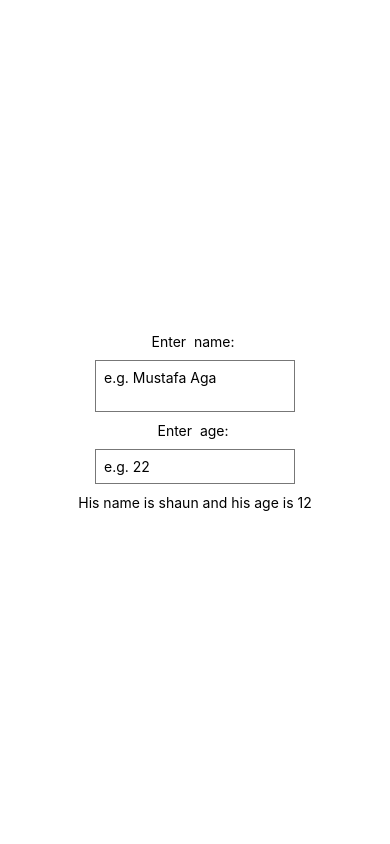
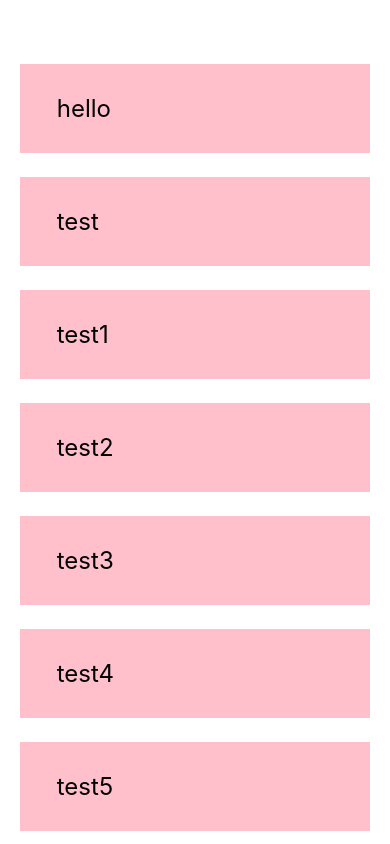
Before and after one commit to mustafaag/native-tutorial, a React Native app: screen / in a window 390 px wide. Built offline with nearby package versions, Linux system fonts and the light colour scheme.

Commit message:
List and scrollview

```diff
--- a/App.js
+++ b/App.js
@@ -1,35 +1,31 @@
 import React, {useState} from 'react';
-import { StyleSheet, Text, View, TextInput } from 'react-native';
+import { StyleSheet, Text, View, ScrollView } from 'react-native';
 
 export default function App() {
-  const [name, setName] = useState('shaun');
-  const [age, setAge] = useState(12);
+  const [people, setPeople] = useState([
+    {name : 'hello', key:1 },
+    {name : 'test', key:2 },
+    {name : 'test1', key:3 },
+    {name : 'test2', key:4 },
+    {name : 'test3', key:5 },
+    {name : 'test4', key:6 },
+    {name : 'test5', key:7 },
+    {name : 'test6', key:8 },
+  ]);
 
 
   return (
     <View style={styles.container}>
-      <Text>Enter  name: </Text>
-        <TextInput
-          multiline
-
-          style={styles.input}
-          placeholder='e.g. Mustafa Aga'
-          onChangeText={(val)=>{
-              setName(val)
-            }
-          }
-        />
-        <Text>Enter  age: </Text>
-        <TextInput
-          style={styles.input}
-          keyboardType='numeric'
-          placeholder='e.g. 22'
-          onChangeText={(val)=>{
-              setAge(val)
-            }
-          }
-        />
-        <Text>His name is {name} and his age is {age}</Text>
+      <ScrollView>
+        {
+          people.map(person =>(
+              <View key={person.key}>
+                <Text style={styles.item}> {person.name}</Text>
+              </View>
+            )
+          )
+        }
+      </ScrollView>
     </View>
   );
 }
@@ -38,31 +34,16 @@
   container: {
     flex: 1,
     backgroundColor: '#fff',
-    alignItems: 'center',
-    justifyContent: 'center',
+    paddingTop: 40,
+    paddingHorizontal:20,
+    // alignItems: 'center',
+    // justifyContent: 'center',
   },
+  item: {
+    marginTop:24,
+    padding:30,
+    backgroundColor: 'pink',
+    fontSize:24
+  }
 
-  header:{
-    backgroundColor:'pink',
-    padding:20,
-  },
-
-  boldText: {
-    fontWeight: 'bold'
-  },
-
-  body: {
-    backgroundColor:'yellow',
-    padding: 20
-  },
-  bottomContainer: {
-    marginTop: 20
-  },
-  input: {
-    borderWidth: 1,
-    borderColor: '#777',
-    padding:8,
-    margin: 10,
-    width:200,
-  }
 });
```
